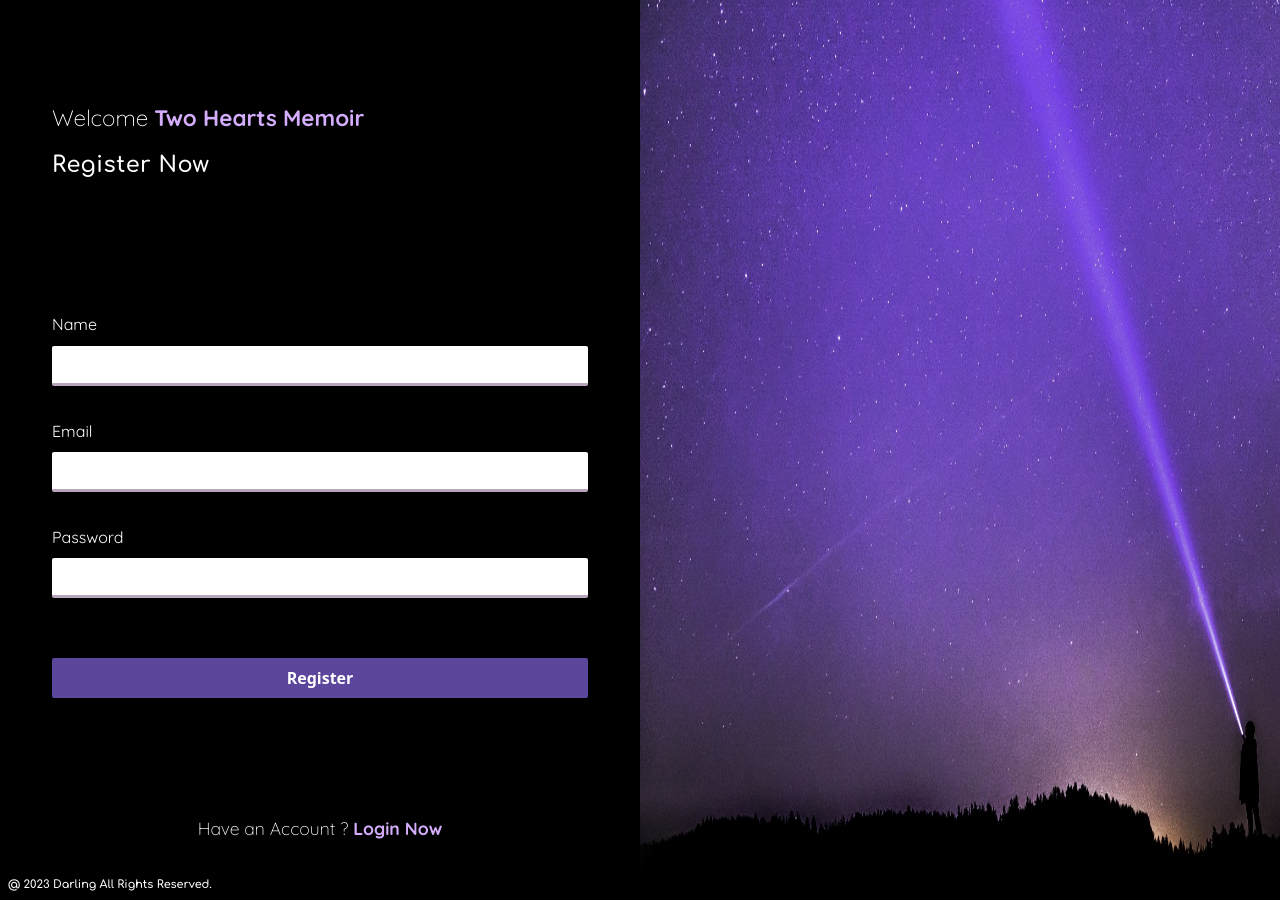
After one commit to AkoToSiJeromeEh/Diary-Web-App, a PHP site: page /src/pages/signup.html in a window 1280 px wide. The commit adds this page. Run offline with PHP 8.4, Linux system fonts and the light colour scheme; some libraries are stand-ins or nearby versions.

Commit message:
Add files via upload

```diff
--- /dev/null
+++ b/src/pages/signup.html
@@ -0,0 +1,82 @@
+<!DOCTYPE html>
+<html lang="en">
+  <head>
+    <meta charset="UTF-8" />
+    <meta name="viewport" content="width=device-width, initial-scale=1.0" />
+    <meta name="description" content="This is a website about our Dairy." />
+    <meta name="keywords" content="Dairy, Journal, Shessh" />
+    <title>TwoHeartsMemoir</title>
+    <link
+      rel="shortcut icon"
+      href="../assets/icons/pin.png"
+      type="image/x-icon"
+    />
+    <link rel="stylesheet" href="../style/style.css" />
+    <link rel="stylesheet" href="normalize.css" />
+    <link
+      href="https://fonts.googleapis.com/css2?family=Comfortaa:wght@400;500;600;700&family=Quicksand:wght@300;400;500;600;700&family=Satisfy&display=swap"
+      rel="stylesheet"
+    />
+    <link
+      rel="stylesheet"
+      href="https://cdnjs.cloudflare.com/ajax/libs/font-awesome/6.4.2/css/all.min.css"
+      integrity="sha512-z3gLpd7yknf1YoNbCzqRKc4qyor8gaKU1qmn+CShxbuBusANI9QpRohGBreCFkKxLhei6S9CQXFEbbKuqLg0DA=="
+      crossorigin="anonymous"
+      referrerpolicy="no-referrer"
+    />
+    <link
+      rel="stylesheet"
+      href="https://cdnjs.cloudflare.com/ajax/libs/animate.css/4.1.1/animate.min.css"
+    />
+  </head>
+  <body>
+	<section class="bg-login-pattern min-h-screen bg-cover bg-center bg-no-repeat  text-white grid grid-cols-1 lg:bg-none lg-fixed lg:bg-black overflow-hidden lg:grid-cols-2" >
+       <div class="m-0 flex flex-col gap-5 h-[30rem] justify-around md:justify-start md:gap-8 lg:gap-5 lg:justify-around p-8 md:h-full md:m-10 lg:m-5  ">
+        <div>
+            <p class="font-light mb-2 text-[4vw]  md:text-2xl lg:text-[1.4rem]">
+                Welcome <span class="font-bold text-secondary-lightviolet text-[4vw] md:text-2xl lg:text-[1.4rem]">Two Hearts Memoir</span>
+            </p>
+            <h1 class="text-[4vw] md:text-2xl tracking-wide lg:text-[1.4rem]">
+                Register Now
+            </h1>
+        </div>
+        <form action="../php/login-excute.php" class="flex flex-col gap-6 " method="POST" id="form-login">
+            <div class="flex flex-col gap-3">
+                <label for="">Name</label>
+                <input id="input-username" class="rounded-sm h-[2.5rem] text-black" type="text" name="Username">
+                <p id="emailErr"></p>
+            </div>
+			<div class="flex flex-col gap-3">
+                <label for="">Email</label>
+                <input id="email-username" class="rounded-sm h-[2.5rem] text-black" type="email" name="Username">
+                <p id="email"></p>
+            </div>
+            <div class="flex flex-col gap-3">
+                <label for="">Password</label>
+                <input id="input-password" class="rounded-sm h-[2.5rem] text-black" type="password" name="Password">
+                <p id="passErr"></p>
+            </div>
+            <div class="text-center text-red-600">
+			</div>
+            <button type="submit" class="bg-black-hsl rounded-sm h-[2.5rem]  md:bg-primary-darkviolet ">
+                Register
+            </button>
+        </form>
+        <div class="self-center">
+            <p class=" text-[3vw] sm:text-[1.1rem] ">
+                Have an Account ?
+                <span class=" font-bold text-secondary-lightviolet">
+                   Login Now
+                </span>
+            </p>
+        </div>
+       </div>
+	   <div class=" w-[50vw] hidden lg:block relative -right-92">
+		<img class="h-full  scale-[1.1] origin-left" src="../../public/login-bg.jpg" alt="">
+		</div>
+       <footer class="text-center  md:absolute md:left-2  md:bottom-2 ">
+        <p class="text-[0.7rem] md:text-[0.7rem]">@ 2023 Darling All Rights Reserved.</p>
+       </footer>
+    </section>
+  </body>
+</html>
--- a/src/style/input.css
+++ b/src/style/input.css
@@ -244,3 +244,7 @@ button:hover  {
 	text-shadow : 0rem 0.2rem 0.5rem rgb(245, 145, 245);
 
   }
+::-webkit-scrollbar {
+		width: 0;
+		height: 0;
+}
--- a/src/style/style.css
+++ b/src/style/style.css
@@ -732,6 +732,10 @@ video {
   display: flex;
 }
 
+.table {
+  display: table;
+}
+
 .grid {
   display: grid;
 }
@@ -762,6 +766,10 @@ video {
 
 .h-\[32rem\] {
   height: 32rem;
+}
+
+.h-\[60vh\] {
+  height: 60vh;
 }
 
 .h-\[65vh\] {
@@ -839,6 +847,10 @@ video {
 
 .flex-1 {
   flex: 1 1 0%;
+}
+
+.origin-left {
+  transform-origin: left;
 }
 
 .origin-top-right {
@@ -1387,6 +1399,10 @@ video {
 .text-white {
   --tw-text-opacity: 1;
   color: rgb(255 255 255 / var(--tw-text-opacity));
+}
+
+.filter {
+  filter: var(--tw-blur) var(--tw-brightness) var(--tw-contrast) var(--tw-grayscale) var(--tw-hue-rotate) var(--tw-invert) var(--tw-saturate) var(--tw-sepia) var(--tw-drop-shadow);
 }
 
 .backdrop-blur-0 {
@@ -1675,6 +1691,11 @@ button:hover  {
   text-shadow : 0rem 0.2rem 0.5rem rgb(245, 145, 245);
 }
 
+::-webkit-scrollbar {
+  width: 0;
+  height: 0;
+}
+
 @media (min-width: 500px) {
   .small\:m-0 {
     margin: 0px;
```
Also changed, not shown: src/pages/dashboard.html (added, +266 -0 lines), package-lock.json.
